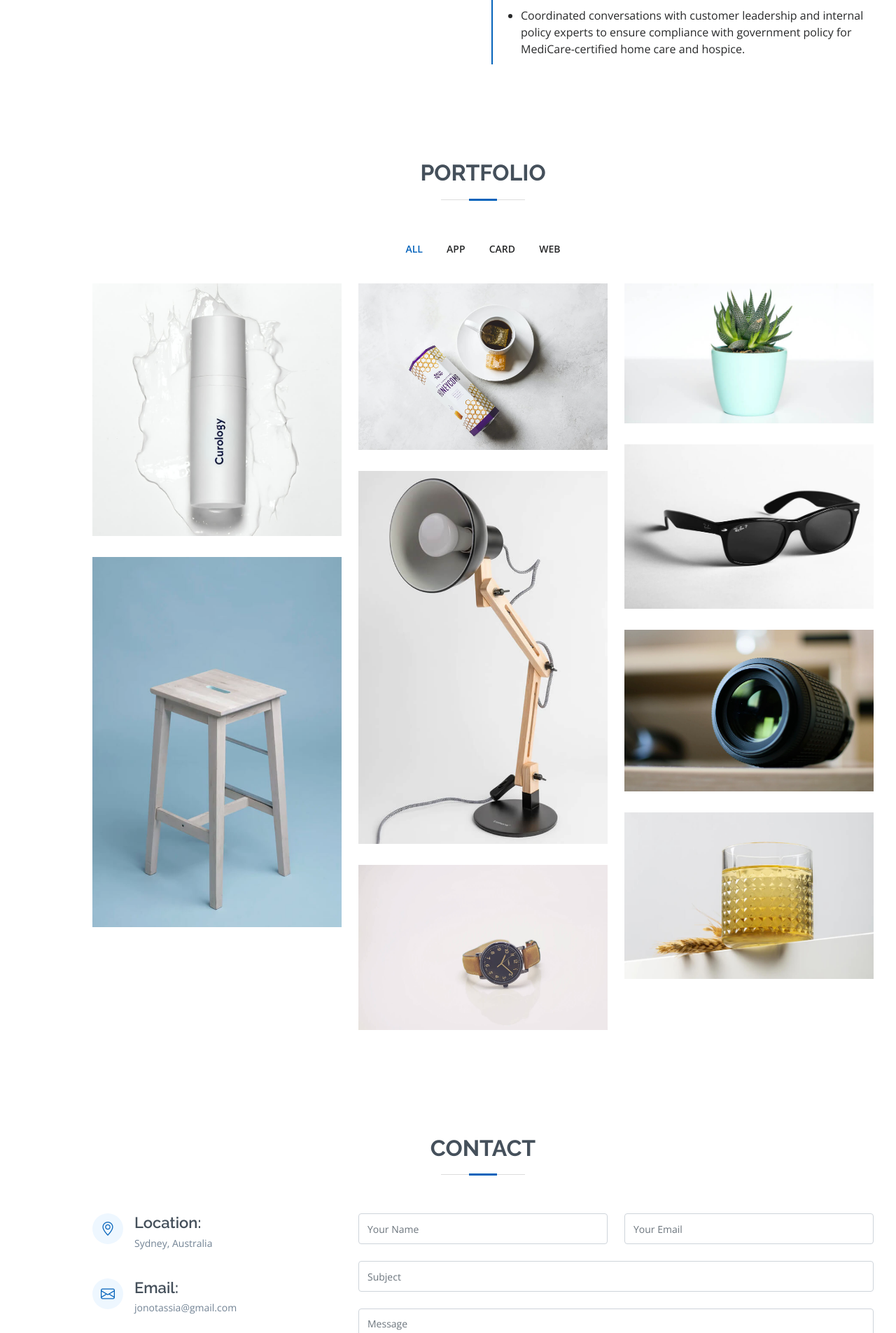
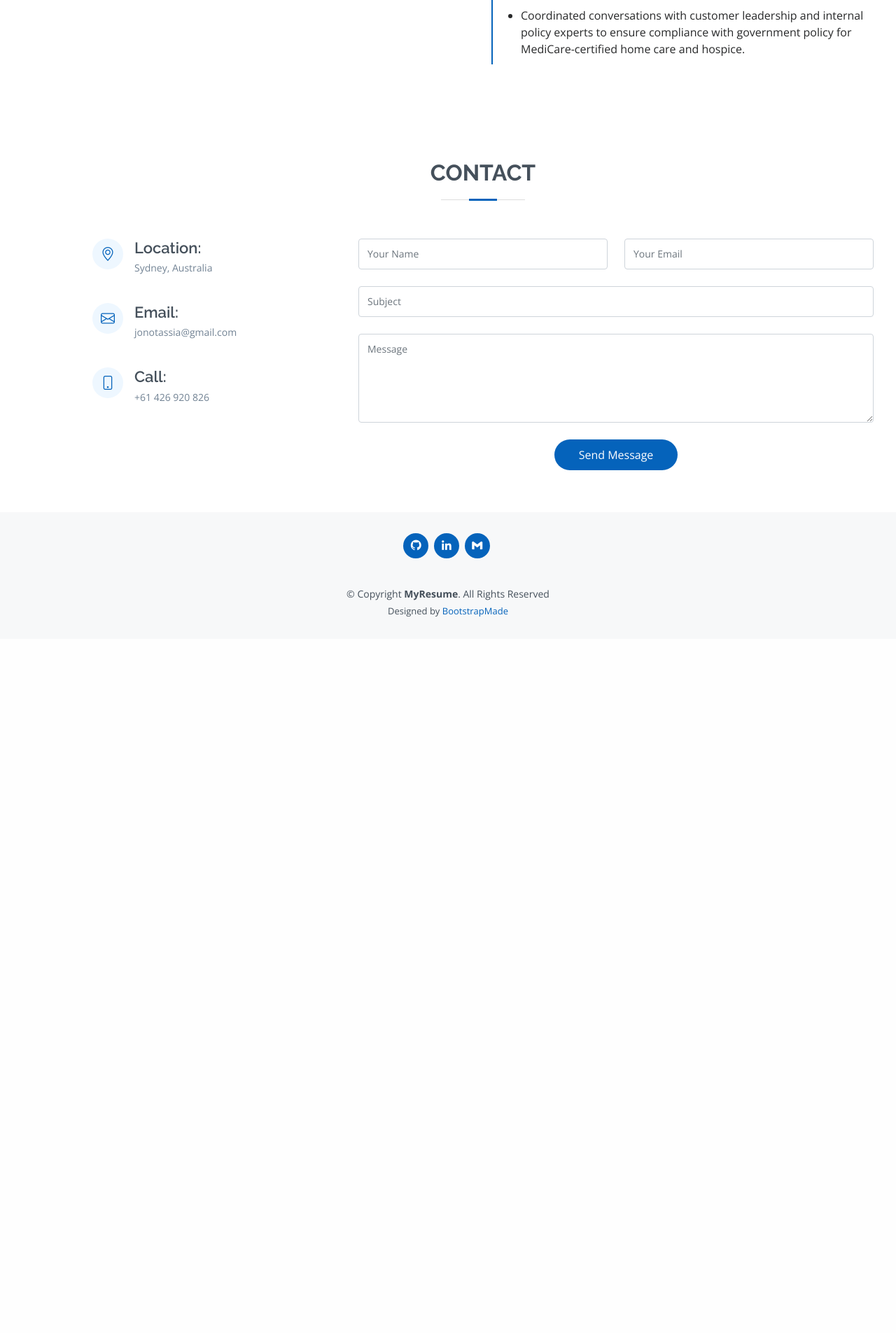
Before and after one commit to jonotassia/web_portfoliov2, a Flask app: page / in a window 1280 px wide. Shown: the part 3472-5377 px from the top of the page at 70% size. After the commit the page ends 4354 px from the top, so only its background shows below. Run offline with Flask 2, Linux system fonts and the light colour scheme; some libraries are stand-ins or nearby versions.

Commit message:
Removing portfolio section

```diff
--- a/templates/index.html
+++ b/templates/index.html
@@ -315,158 +315,158 @@
       </div>
     </section><!-- End Resume Section -->
 
-    <!-- ======= Portfolio Section ======= -->
-    <section id="portfolio" class="portfolio section-bg">
-      <div class="container" data-aos="fade-up">
+<!--    &lt;!&ndash; ======= Portfolio Section ======= &ndash;&gt;-->
+<!--    <section id="portfolio" class="portfolio section-bg">-->
+<!--      <div class="container" data-aos="fade-up">-->
 
-        <div class="section-title">
-          <h2>Portfolio</h2>
-          <p></p>
-        </div>
+<!--        <div class="section-title">-->
+<!--          <h2>Portfolio</h2>-->
+<!--          <p></p>-->
+<!--        </div>-->
 
-        <div class="row">
-          <div class="col-lg-12 d-flex justify-content-center" data-aos="fade-up" data-aos-delay="100">
-            <ul id="portfolio-flters">
-              <li data-filter="*" class="filter-active">All</li>
-              <li data-filter=".filter-app">App</li>
-              <li data-filter=".filter-card">Card</li>
-              <li data-filter=".filter-web">Web</li>
-            </ul>
-          </div>
-        </div>
+<!--        <div class="row">-->
+<!--          <div class="col-lg-12 d-flex justify-content-center" data-aos="fade-up" data-aos-delay="100">-->
+<!--            <ul id="portfolio-flters">-->
+<!--              <li data-filter="*" class="filter-active">All</li>-->
+<!--              <li data-filter=".filter-app">App</li>-->
+<!--              <li data-filter=".filter-card">Card</li>-->
+<!--              <li data-filter=".filter-web">Web</li>-->
+<!--            </ul>-->
+<!--          </div>-->
+<!--        </div>-->
 
-        <div class="row portfolio-container" data-aos="fade-up" data-aos-delay="200">
+<!--        <div class="row portfolio-container" data-aos="fade-up" data-aos-delay="200">-->
 
-          <div class="col-lg-4 col-md-6 portfolio-item filter-app">
-            <div class="portfolio-wrap">
-              <img src="{{url_for('static', filename='assets/img/portfolio/portfolio-1.jpg')}}" class="img-fluid" alt="">
-              <div class="portfolio-info">
-                <h4>App 1</h4>
-                <p>App</p>
-                <div class="portfolio-links">
-                  <a href="{{url_for('static', filename='assets/img/portfolio/portfolio-1.jpg')}}" data-gallery="portfolioGallery" class="portfolio-lightbox" title="App 1"><i class="bx bx-plus"></i></a>
-                  <a href="portfolio-details.html" class="portfolio-details-lightbox" data-glightbox="type: external" title="Portfolio Details"><i class="bx bx-link"></i></a>
-                </div>
-              </div>
-            </div>
-          </div>
+<!--          <div class="col-lg-4 col-md-6 portfolio-item filter-app">-->
+<!--            <div class="portfolio-wrap">-->
+<!--              <img src="{{url_for('static', filename='assets/img/portfolio/portfolio-1.jpg')}}" class="img-fluid" alt="">-->
+<!--              <div class="portfolio-info">-->
+<!--                <h4>App 1</h4>-->
+<!--                <p>App</p>-->
+<!--                <div class="portfolio-links">-->
+<!--                  <a href="{{url_for('static', filename='assets/img/portfolio/portfolio-1.jpg')}}" data-gallery="portfolioGallery" class="portfolio-lightbox" title="App 1"><i class="bx bx-plus"></i></a>-->
+<!--                  <a href="portfolio-details.html" class="portfolio-details-lightbox" data-glightbox="type: external" title="Portfolio Details"><i class="bx bx-link"></i></a>-->
+<!--                </div>-->
+<!--              </div>-->
+<!--            </div>-->
+<!--          </div>-->
 
-          <div class="col-lg-4 col-md-6 portfolio-item filter-web">
-            <div class="portfolio-wrap">
-              <img src="{{url_for('static', filename='assets/img/portfolio/portfolio-2.jpg')}}" class="img-fluid" alt="">
-              <div class="portfolio-info">
-                <h4>Web 3</h4>
-                <p>Web</p>
-                <div class="portfolio-links">
-                  <a href="{{url_for('static', filename='assets/img/portfolio/portfolio-2.jpg')}}" data-gallery="portfolioGallery" class="portfolio-lightbox" title="Web 3"><i class="bx bx-plus"></i></a>
-                  <a href="portfolio-details.html" class="portfolio-details-lightbox" data-glightbox="type: external" title="Portfolio Details"><i class="bx bx-link"></i></a>
-                </div>
-              </div>
-            </div>
-          </div>
+<!--          <div class="col-lg-4 col-md-6 portfolio-item filter-web">-->
+<!--            <div class="portfolio-wrap">-->
+<!--              <img src="{{url_for('static', filename='assets/img/portfolio/portfolio-2.jpg')}}" class="img-fluid" alt="">-->
+<!--              <div class="portfolio-info">-->
+<!--                <h4>Web 3</h4>-->
+<!--                <p>Web</p>-->
+<!--                <div class="portfolio-links">-->
+<!--                  <a href="{{url_for('static', filename='assets/img/portfolio/portfolio-2.jpg')}}" data-gallery="portfolioGallery" class="portfolio-lightbox" title="Web 3"><i class="bx bx-plus"></i></a>-->
+<!--                  <a href="portfolio-details.html" class="portfolio-details-lightbox" data-glightbox="type: external" title="Portfolio Details"><i class="bx bx-link"></i></a>-->
+<!--                </div>-->
+<!--              </div>-->
+<!--            </div>-->
+<!--          </div>-->
 
-          <div class="col-lg-4 col-md-6 portfolio-item filter-app">
-            <div class="portfolio-wrap">
-              <img src="{{url_for('static', filename='assets/img/portfolio/portfolio-3.jpg')}}" class="img-fluid" alt="">
-              <div class="portfolio-info">
-                <h4>App 2</h4>
-                <p>App</p>
-                <div class="portfolio-links">
-                  <a href="{{url_for('static', filename='assets/img/portfolio/portfolio-3.jpg')}}" data-gallery="portfolioGallery" class="portfolio-lightbox" title="App 2"><i class="bx bx-plus"></i></a>
-                  <a href="portfolio-details.html" class="portfolio-details-lightbox" data-glightbox="type: external" title="Portfolio Details"><i class="bx bx-link"></i></a>
-                </div>
-              </div>
-            </div>
-          </div>
+<!--          <div class="col-lg-4 col-md-6 portfolio-item filter-app">-->
+<!--            <div class="portfolio-wrap">-->
+<!--              <img src="{{url_for('static', filename='assets/img/portfolio/portfolio-3.jpg')}}" class="img-fluid" alt="">-->
+<!--              <div class="portfolio-info">-->
+<!--                <h4>App 2</h4>-->
+<!--                <p>App</p>-->
+<!--                <div class="portfolio-links">-->
+<!--                  <a href="{{url_for('static', filename='assets/img/portfolio/portfolio-3.jpg')}}" data-gallery="portfolioGallery" class="portfolio-lightbox" title="App 2"><i class="bx bx-plus"></i></a>-->
+<!--                  <a href="portfolio-details.html" class="portfolio-details-lightbox" data-glightbox="type: external" title="Portfolio Details"><i class="bx bx-link"></i></a>-->
+<!--                </div>-->
+<!--              </div>-->
+<!--            </div>-->
+<!--          </div>-->
 
-          <div class="col-lg-4 col-md-6 portfolio-item filter-card">
-            <div class="portfolio-wrap">
-              <img src="{{url_for('static', filename='assets/img/portfolio/portfolio-4.jpg')}}" class="img-fluid" alt="">
-              <div class="portfolio-info">
-                <h4>Card 2</h4>
-                <p>Card</p>
-                <div class="portfolio-links">
-                  <a href="{{url_for('static', filename='assets/img/portfolio/portfolio-4.jpg')}}" data-gallery="portfolioGallery" class="portfolio-lightbox" title="Card 2"><i class="bx bx-plus"></i></a>
-                  <a href="portfolio-details.html" class="portfolio-details-lightbox" data-glightbox="type: external" title="Portfolio Details"><i class="bx bx-link"></i></a>
-                </div>
-              </div>
-            </div>
-          </div>
+<!--          <div class="col-lg-4 col-md-6 portfolio-item filter-card">-->
+<!--            <div class="portfolio-wrap">-->
+<!--              <img src="{{url_for('static', filename='assets/img/portfolio/portfolio-4.jpg')}}" class="img-fluid" alt="">-->
+<!--              <div class="portfolio-info">-->
+<!--                <h4>Card 2</h4>-->
+<!--                <p>Card</p>-->
+<!--                <div class="portfolio-links">-->
+<!--                  <a href="{{url_for('static', filename='assets/img/portfolio/portfolio-4.jpg')}}" data-gallery="portfolioGallery" class="portfolio-lightbox" title="Card 2"><i class="bx bx-plus"></i></a>-->
+<!--                  <a href="portfolio-details.html" class="portfolio-details-lightbox" data-glightbox="type: external" title="Portfolio Details"><i class="bx bx-link"></i></a>-->
+<!--                </div>-->
+<!--              </div>-->
+<!--            </div>-->
+<!--          </div>-->
 
-          <div class="col-lg-4 col-md-6 portfolio-item filter-web">
-            <div class="portfolio-wrap">
-              <img src="{{url_for('static', filename='assets/img/portfolio/portfolio-5.jpg')}}" class="img-fluid" alt="">
-              <div class="portfolio-info">
-                <h4>Web 2</h4>
-                <p>Web</p>
-                <div class="portfolio-links">
-                  <a href="{{url_for('static', filename='assets/img/portfolio/portfolio-5.jpg')}}" data-gallery="portfolioGallery" class="portfolio-lightbox" title="Web 2"><i class="bx bx-plus"></i></a>
-                  <a href="portfolio-details.html" class="portfolio-details-lightbox" data-glightbox="type: external" title="Portfolio Details"><i class="bx bx-link"></i></a>
-                </div>
-              </div>
-            </div>
-          </div>
+<!--          <div class="col-lg-4 col-md-6 portfolio-item filter-web">-->
+<!--            <div class="portfolio-wrap">-->
+<!--              <img src="{{url_for('static', filename='assets/img/portfolio/portfolio-5.jpg')}}" class="img-fluid" alt="">-->
+<!--              <div class="portfolio-info">-->
+<!--                <h4>Web 2</h4>-->
+<!--                <p>Web</p>-->
+<!--                <div class="portfolio-links">-->
+<!--                  <a href="{{url_for('static', filename='assets/img/portfolio/portfolio-5.jpg')}}" data-gallery="portfolioGallery" class="portfolio-lightbox" title="Web 2"><i class="bx bx-plus"></i></a>-->
+<!--                  <a href="portfolio-details.html" class="portfolio-details-lightbox" data-glightbox="type: external" title="Portfolio Details"><i class="bx bx-link"></i></a>-->
+<!--                </div>-->
+<!--              </div>-->
+<!--            </div>-->
+<!--          </div>-->
 
-          <div class="col-lg-4 col-md-6 portfolio-item filter-app">
-            <div class="portfolio-wrap">
-              <img src="{{url_for('static', filename='assets/img/portfolio/portfolio-6.jpg')}}" class="img-fluid" alt="">
-              <div class="portfolio-info">
-                <h4>App 3</h4>
-                <p>App</p>
-                <div class="portfolio-links">
-                  <a href="{{url_for('static', filename='assets/img/portfolio/portfolio-6.jpg')}}" data-gallery="portfolioGallery" class="portfolio-lightbox" title="App 3"><i class="bx bx-plus"></i></a>
-                  <a href="portfolio-details.html" class="portfolio-details-lightbox" data-glightbox="type: external" title="Portfolio Details"><i class="bx bx-link"></i></a>
-                </div>
-              </div>
-            </div>
-          </div>
+<!--          <div class="col-lg-4 col-md-6 portfolio-item filter-app">-->
+<!--            <div class="portfolio-wrap">-->
+<!--              <img src="{{url_for('static', filename='assets/img/portfolio/portfolio-6.jpg')}}" class="img-fluid" alt="">-->
+<!--              <div class="portfolio-info">-->
+<!--                <h4>App 3</h4>-->
+<!--                <p>App</p>-->
+<!--                <div class="portfolio-links">-->
+<!--                  <a href="{{url_for('static', filename='assets/img/portfolio/portfolio-6.jpg')}}" data-gallery="portfolioGallery" class="portfolio-lightbox" title="App 3"><i class="bx bx-plus"></i></a>-->
+<!--                  <a href="portfolio-details.html" class="portfolio-details-lightbox" data-glightbox="type: external" title="Portfolio Details"><i class="bx bx-link"></i></a>-->
+<!--                </div>-->
+<!--              </div>-->
+<!--            </div>-->
+<!--          </div>-->
 
-          <div class="col-lg-4 col-md-6 portfolio-item filter-card">
-            <div class="portfolio-wrap">
-              <img src="{{url_for('static', filename='assets/img/portfolio/portfolio-7.jpg')}}" class="img-fluid" alt="">
-              <div class="portfolio-info">
-                <h4>Card 1</h4>
-                <p>Card</p>
-                <div class="portfolio-links">
-                  <a href="{{url_for('static', filename='assets/img/portfolio/portfolio-7.jpg')}}" data-gallery="portfolioGallery" class="portfolio-lightbox" title="Card 1"><i class="bx bx-plus"></i></a>
-                  <a href="portfolio-details.html" class="portfolio-details-lightbox" data-glightbox="type: external" title="Portfolio Details"><i class="bx bx-link"></i></a>
-                </div>
-              </div>
-            </div>
-          </div>
+<!--          <div class="col-lg-4 col-md-6 portfolio-item filter-card">-->
+<!--            <div class="portfolio-wrap">-->
+<!--              <img src="{{url_for('static', filename='assets/img/portfolio/portfolio-7.jpg')}}" class="img-fluid" alt="">-->
+<!--              <div class="portfolio-info">-->
+<!--                <h4>Card 1</h4>-->
+<!--                <p>Card</p>-->
+<!--                <div class="portfolio-links">-->
+<!--                  <a href="{{url_for('static', filename='assets/img/portfolio/portfolio-7.jpg')}}" data-gallery="portfolioGallery" class="portfolio-lightbox" title="Card 1"><i class="bx bx-plus"></i></a>-->
+<!--                  <a href="portfolio-details.html" class="portfolio-details-lightbox" data-glightbox="type: external" title="Portfolio Details"><i class="bx bx-link"></i></a>-->
+<!--                </div>-->
+<!--              </div>-->
+<!--            </div>-->
+<!--          </div>-->
 
-          <div class="col-lg-4 col-md-6 portfolio-item filter-card">
-            <div class="portfolio-wrap">
-              <img src="{{url_for('static', filename='assets/img/portfolio/portfolio-8.jpg')}}" class="img-fluid" alt="">
-              <div class="portfolio-info">
-                <h4>Card 3</h4>
-                <p>Card</p>
-                <div class="portfolio-links">
-                  <a href="{{url_for('static', filename='assets/img/portfolio/portfolio-8.jpg')}}" data-gallery="portfolioGallery" class="portfolio-lightbox" title="Card 3"><i class="bx bx-plus"></i></a>
-                  <a href="portfolio-details.html" class="portfolio-details-lightbox" data-glightbox="type: external" title="Portfolio Details"><i class="bx bx-link"></i></a>
-                </div>
-              </div>
-            </div>
-          </div>
+<!--          <div class="col-lg-4 col-md-6 portfolio-item filter-card">-->
+<!--            <div class="portfolio-wrap">-->
+<!--              <img src="{{url_for('static', filename='assets/img/portfolio/portfolio-8.jpg')}}" class="img-fluid" alt="">-->
+<!--              <div class="portfolio-info">-->
+<!--                <h4>Card 3</h4>-->
+<!--                <p>Card</p>-->
+<!--                <div class="portfolio-links">-->
+<!--                  <a href="{{url_for('static', filename='assets/img/portfolio/portfolio-8.jpg')}}" data-gallery="portfolioGallery" class="portfolio-lightbox" title="Card 3"><i class="bx bx-plus"></i></a>-->
+<!--                  <a href="portfolio-details.html" class="portfolio-details-lightbox" data-glightbox="type: external" title="Portfolio Details"><i class="bx bx-link"></i></a>-->
+<!--                </div>-->
+<!--              </div>-->
+<!--            </div>-->
+<!--          </div>-->
 
-          <div class="col-lg-4 col-md-6 portfolio-item filter-web">
-            <div class="portfolio-wrap">
-              <img src="{{url_for('static', filename='assets/img/portfolio/portfolio-9.jpg')}}" class="img-fluid" alt="">
-              <div class="portfolio-info">
-                <h4>Web 3</h4>
-                <p>Web</p>
-                <div class="portfolio-links">
-                  <a href="{{url_for('static', filename='assets/img/portfolio/portfolio-9.jpg')}}" data-gallery="portfolioGallery" class="portfolio-lightbox" title="Web 3"><i class="bx bx-plus"></i></a>
-                  <a href="portfolio-details.html" class="portfolio-details-lightbox" data-glightbox="type: external" title="Portfolio Details"><i class="bx bx-link"></i></a>
-                </div>
-              </div>
-            </div>
-          </div>
+<!--          <div class="col-lg-4 col-md-6 portfolio-item filter-web">-->
+<!--            <div class="portfolio-wrap">-->
+<!--              <img src="{{url_for('static', filename='assets/img/portfolio/portfolio-9.jpg')}}" class="img-fluid" alt="">-->
+<!--              <div class="portfolio-info">-->
+<!--                <h4>Web 3</h4>-->
+<!--                <p>Web</p>-->
+<!--                <div class="portfolio-links">-->
+<!--                  <a href="{{url_for('static', filename='assets/img/portfolio/portfolio-9.jpg')}}" data-gallery="portfolioGallery" class="portfolio-lightbox" title="Web 3"><i class="bx bx-plus"></i></a>-->
+<!--                  <a href="portfolio-details.html" class="portfolio-details-lightbox" data-glightbox="type: external" title="Portfolio Details"><i class="bx bx-link"></i></a>-->
+<!--                </div>-->
+<!--              </div>-->
+<!--            </div>-->
+<!--          </div>-->
 
-        </div>
+<!--        </div>-->
 
-      </div>
-    </section><!-- End Portfolio Section -->
+<!--      </div>-->
+<!--    </section>&lt;!&ndash; End Portfolio Section &ndash;&gt;-->
 
     <!-- ======= Services Section ======= -->
 <!--    <section id="services" class="services">-->
```
